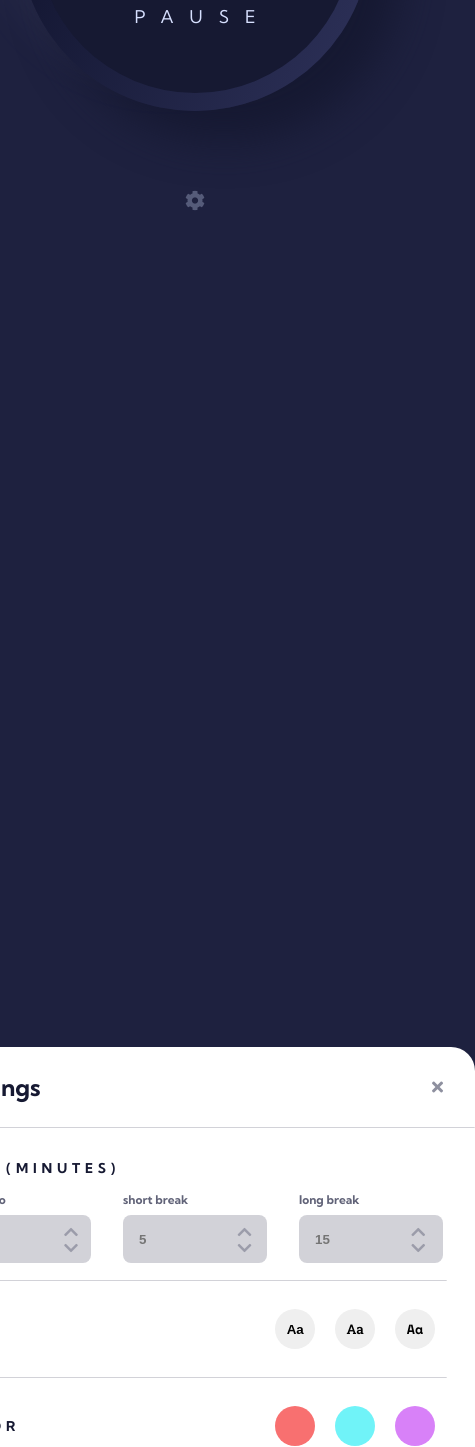
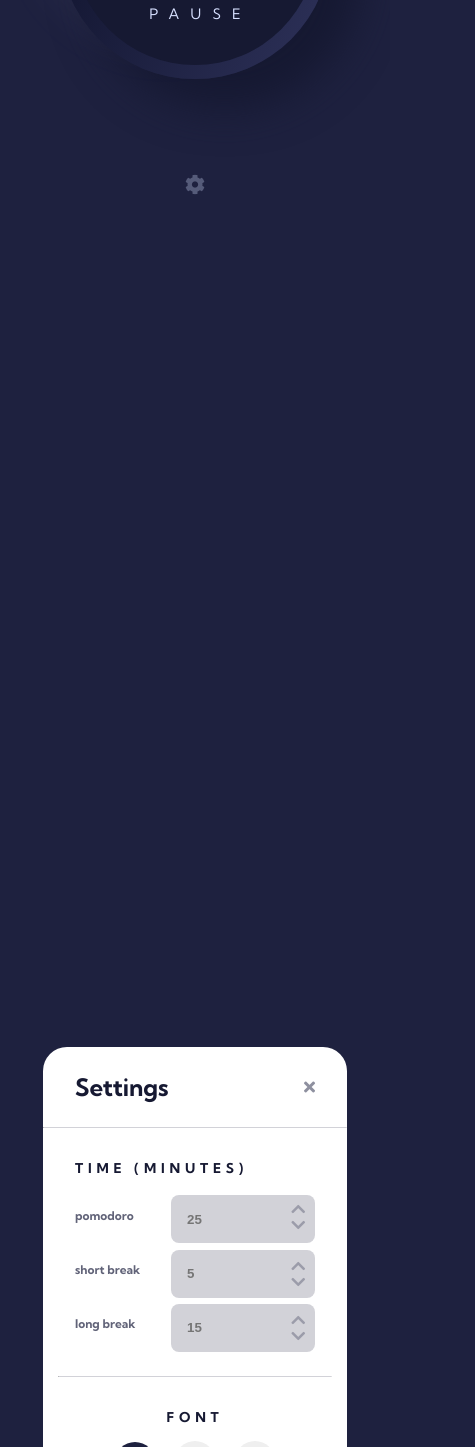
Before and after one commit to Theoted/Pomodoro-App-FrontEndMentor, a plain HTML site: page public/index.html in a window 390 px wide. Shown: the part 553-2000 px from the top of the page, 475 px wide, since content can reach past the window. Drawn offline with nearby package versions, Linux system fonts and the light colour scheme; the site is published under a folder, as on GitHub Pages, so addresses that start at the root find nothing.

Commit message:
html better linked

```diff
--- a/public/index.html
+++ b/public/index.html
@@ -10,13 +10,12 @@
       sizes="32x32"
       href="./assets/favicon-32x32.png"
     />
-    <link rel="stylesheet" href="style.css" />
+    <link rel="stylesheet" href="style.css">
     <link rel="preconnect" href="https://fonts.gstatic.com" />
     <link
       href="https://fonts.googleapis.com/css2?family=Kumbh+Sans:wght@300;400;700&display=swap"
       rel="stylesheet"
     />
-    <link rel="stylesheet" href="/public/responsive.css">
     <link rel="preconnect" href="https://fonts.gstatic.com" />
     <link
       href="https://fonts.googleapis.com/css2?family=Roboto+Slab:wght@100;200;300;400;500;600;700;800;900&family=Space+Mono:wght@400;700&display=swap"
@@ -145,6 +144,6 @@
       </div>
     </div>
 
-    <script src="/public/app.js"></script>
+    <script src="app.js"></script>
   </body>
 </html>
--- a/public/responsive.css
+++ /dev/null
@@ -1,90 +0,0 @@
-@media only screen and (max-width: 575px) {
-  .btnContainer {
-		width: 19rem;
-	}
-
-	.circular {
-		width: 17rem;
-		height: 17rem;
-	}
-
-	.timers .time {
-		font-size: 4rem;
-	}
-	.pauseRestart {
-		font-size: .9rem;
-		letter-spacing: .7rem;
-		margin-right: -.7rem;
-	}
-
-	.pauseRestart:hover {
-		transform: scale(1);
-	}
-
-	/* MENU RESPONSIVE */
-  .menuContainer {
-    width: 19rem;
-  }
-
-  .menuContainer .menu {
-    width: 19rem;
-    height: 38rem;
-  }
-
-  .menuContainer .menu .timesSelector {
-    height: 15.5rem;
-  }
-
-  .timesSelector .inputs {
-    flex-direction: column;
-  }
-  .timesSelector .inputs input {
-    margin: 0.2rem 0;
-  }
-  .pomodoroInput,
-  .shortBreakInput,
-  .longBreakInput {
-    display: flex;
-    align-items: center;
-    justify-content: space-between;
-  }
-
-  .chevrons {
-    left: 93%;
-  }
-
-  .chevrons1 {
-    top: 15.5% !important;
-  }
-  .chevrons2 {
-    top: 50.5% !important;
-  }
-  .chevrons3 {
-    top: 83.5% !important;
-  }
-
-  .fontSelector {
-		flex-direction: column;
-    height: 8rem;
-		padding: 2rem;
-  }
-
-	.fontSelector h2 {
-		margin-bottom: 1rem;
-	}
-
-  .colorSelector {
-    flex-direction: column;
-    height: 8rem;
-		padding: 1.5rem;
-  }
-
-  .colorSelector h3 {
-    margin-bottom: 1.5rem;
-  }
-
-  .applyMenuBtn {
-    top: 36.5rem;
-    right: 6rem;
-  }
-}
--- a/public/style.css
+++ b/public/style.css
@@ -62,7 +62,7 @@ h1 {
   color: #161932 !important;
 }
 .mainBtnStylePurple {
-  background-color: #D881F8 !important;
+  background-color: #d881f8 !important;
   color: #161932 !important;
 }
 
@@ -224,7 +224,7 @@ hr {
 }
 
 .menuMoveResponsive {
-  top: 2rem!important;
+  top: 2rem !important;
 }
 
 .menu {
@@ -386,26 +386,26 @@ input::-webkit-inner-spin-button {
   background-color: #fc8a8a;
 }
 
-.fontSelector  {
+.fontSelector {
   height: 6rem;
 }
 
-.fontSelector .fontButtonsContainer button{
+.fontSelector .fontButtonsContainer button {
   border: transparent;
   border-radius: 100%;
   height: 2.5rem;
   width: 2.5rem;
   font-weight: 600;
-  margin: 0 .5rem 0 .5rem;
-  transition: all .5s ease;
+  margin: 0 0.5rem 0 0.5rem;
+  transition: all 0.5s ease;
   cursor: pointer;
 }
 
 .fontSelector .fontButtonsContainer button:nth-child(2) {
-  font-family: 'Roboto Slab', serif;
+  font-family: "Roboto Slab", serif;
 }
 .fontSelector .fontButtonsContainer button:nth-child(3) {
-  font-family: 'Space Mono', monospace;
+  font-family: "Space Mono", monospace;
 }
 
 .fontSelector .fontButtonsContainer button:hover {
@@ -422,16 +422,14 @@ input::-webkit-inner-spin-button {
   height: 6rem;
 }
 
-
-
-.colorSelector .colorButtonsContainer button{
+.colorSelector .colorButtonsContainer button {
   border: transparent;
   border-radius: 100%;
   height: 2.5rem;
   width: 2.5rem;
   font-weight: 600;
-  margin: 0 .5rem 0 .5rem;
-  transition: all .5s ease;
+  margin: 0 0.5rem 0 0.5rem;
+  transition: all 0.5s ease;
   cursor: pointer;
 }
 
@@ -445,11 +443,102 @@ input::-webkit-inner-spin-button {
 }
 
 .colorButtonsContainer button:first-child {
-  background-color: #F87070;
+  background-color: #f87070;
 }
 .colorButtonsContainer button:nth-child(2) {
-  background-color: #70F3F8;
+  background-color: #70f3f8;
 }
 .colorButtonsContainer button:nth-child(3) {
-  background-color: #D881F8;
+  background-color: #d881f8;
 }
+
+@media only screen and (max-width: 575px) {
+  .btnContainer {
+    width: 19rem;
+  }
+
+  .circular {
+    width: 17rem;
+    height: 17rem;
+  }
+
+  .timers .time {
+    font-size: 4rem;
+  }
+  .pauseRestart {
+    font-size: 0.9rem;
+    letter-spacing: 0.7rem;
+    margin-right: -0.7rem;
+  }
+
+  .pauseRestart:hover {
+    transform: scale(1);
+  }
+
+  /* MENU RESPONSIVE */
+  .menuContainer {
+    width: 19rem;
+  }
+
+  .menuContainer .menu {
+    width: 19rem;
+    height: 38rem;
+  }
+
+  .menuContainer .menu .timesSelector {
+    height: 15.5rem;
+  }
+
+  .timesSelector .inputs {
+    flex-direction: column;
+  }
+  .timesSelector .inputs input {
+    margin: 0.2rem 0;
+  }
+  .pomodoroInput,
+  .shortBreakInput,
+  .longBreakInput {
+    display: flex;
+    align-items: center;
+    justify-content: space-between;
+  }
+
+  .chevrons {
+    left: 93%;
+  }
+
+  .chevrons1 {
+    top: 15.5% !important;
+  }
+  .chevrons2 {
+    top: 50.5% !important;
+  }
+  .chevrons3 {
+    top: 83.5% !important;
+  }
+
+  .fontSelector {
+    flex-direction: column;
+    height: 8rem;
+    padding: 2rem;
+  }
+
+  .fontSelector h2 {
+    margin-bottom: 1rem;
+  }
+
+  .colorSelector {
+    flex-direction: column;
+    height: 8rem;
+    padding: 1.5rem;
+  }
+
+  .colorSelector h3 {
+    margin-bottom: 1.5rem;
+  }
+
+  .applyMenuBtn {
+    top: 36.5rem;
+    right: 6rem;
+  }
+}
```
